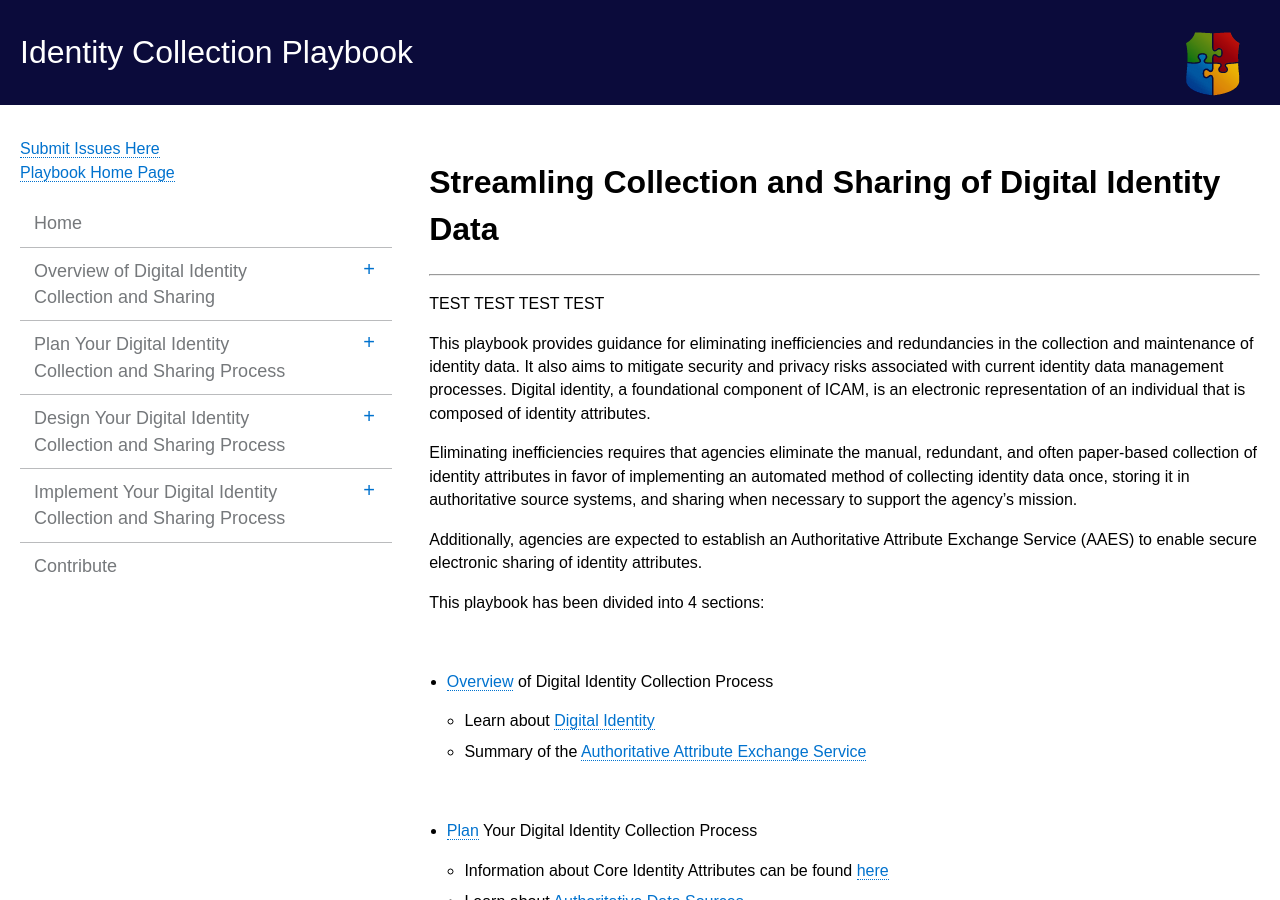
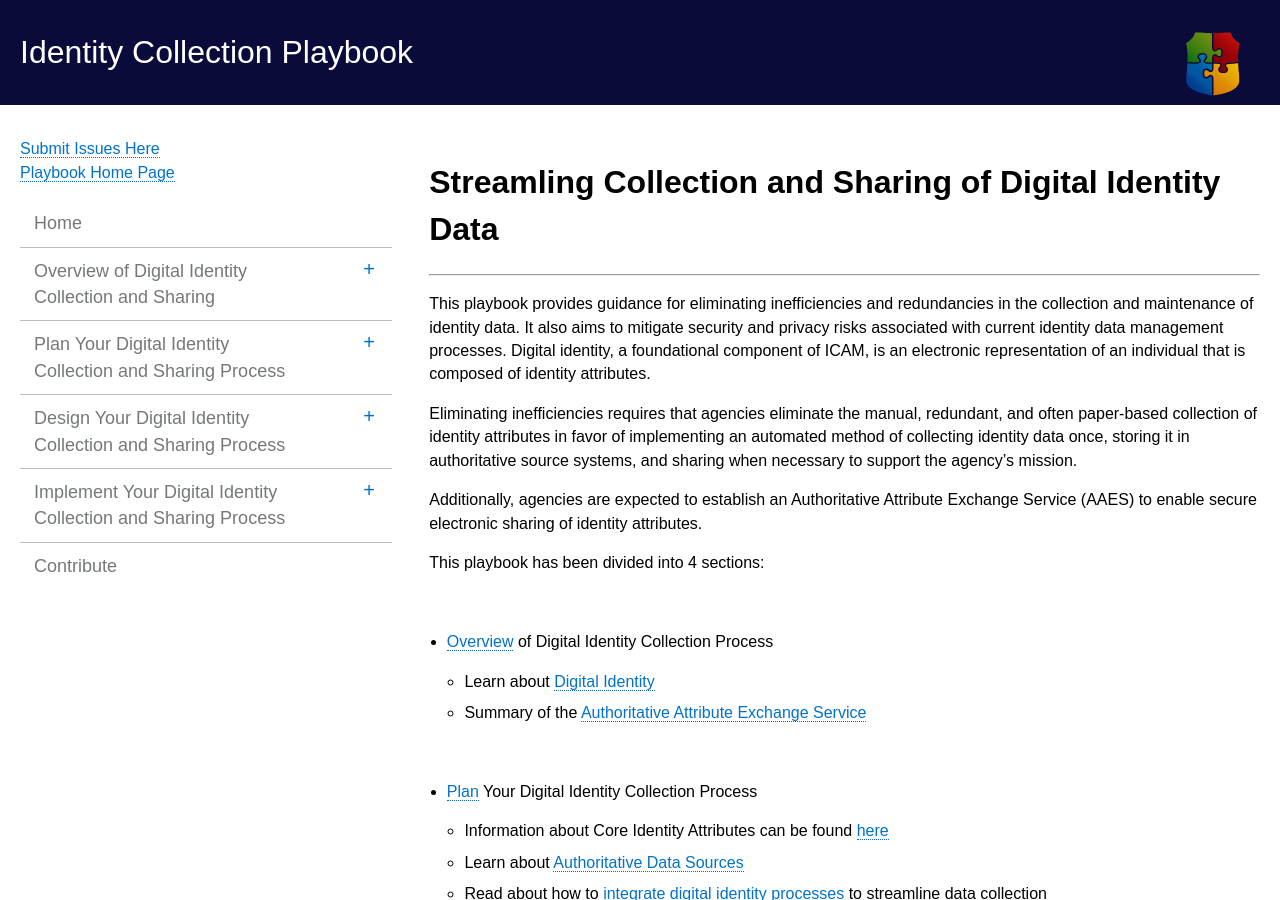
Before and after one commit to bnbuckler/identity-playbook, a Jekyll site: the page built from index.html, in a window 1280 px wide and 900 px high. Built offline with Jekyll 4.4.1, drawn with Linux system fonts in a browser that asks for light colours.

Commit message:
Removed Test Words

```diff
--- a/_includes/index.md
+++ b/_includes/index.md
@@ -1,7 +1,5 @@
 # Streamling Collection and Sharing of Digital Identity Data
 ----------------------------------------------------------------
-
-TEST TEST TEST TEST
 
 This playbook provides guidance for eliminating inefficiencies and redundancies in the collection and maintenance of identity data. It also aims to mitigate security and privacy risks associated with current identity data management processes. Digital identity, a foundational component of ICAM, is an electronic representation of an individual that is composed of identity attributes.
 
```
